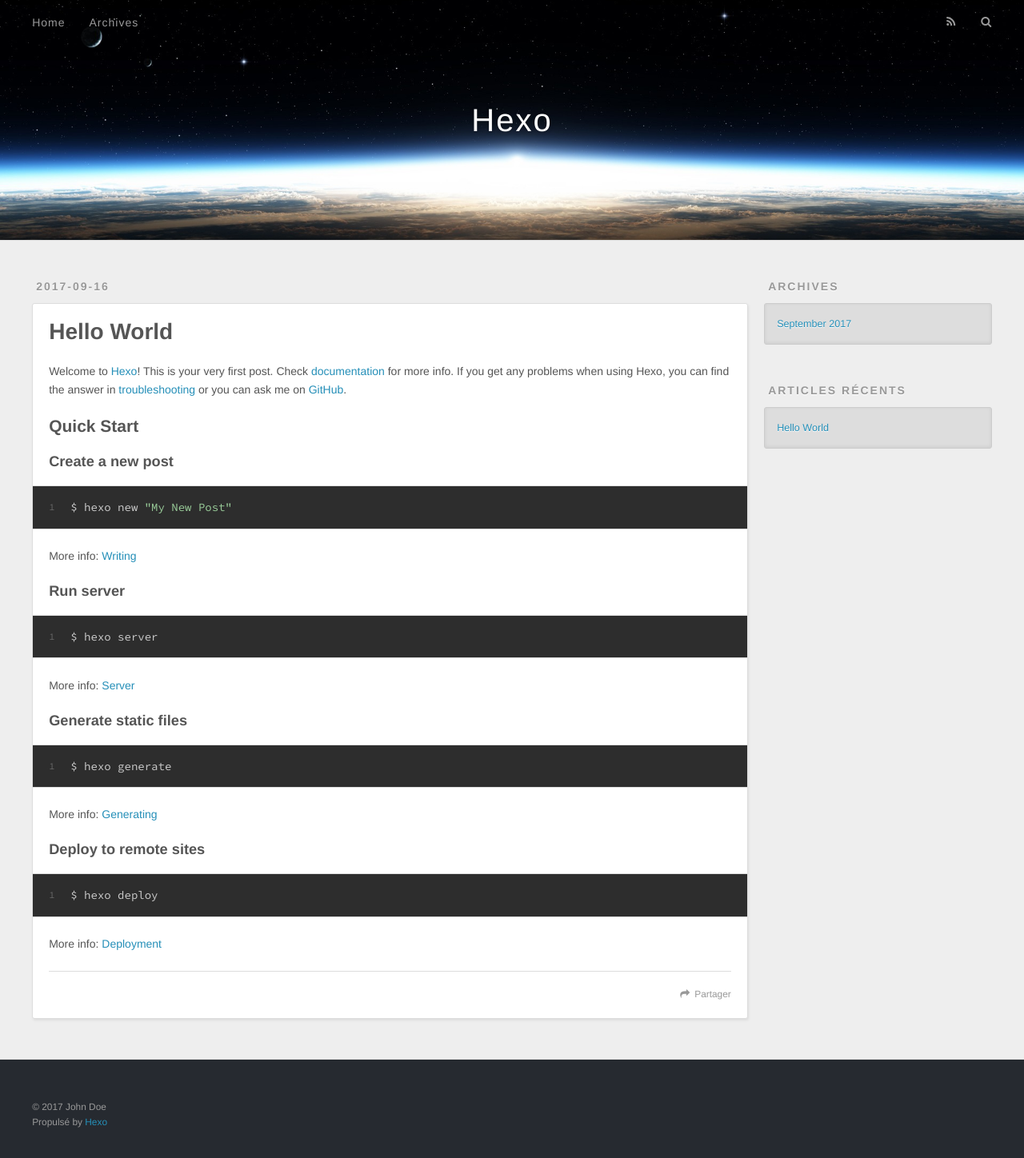
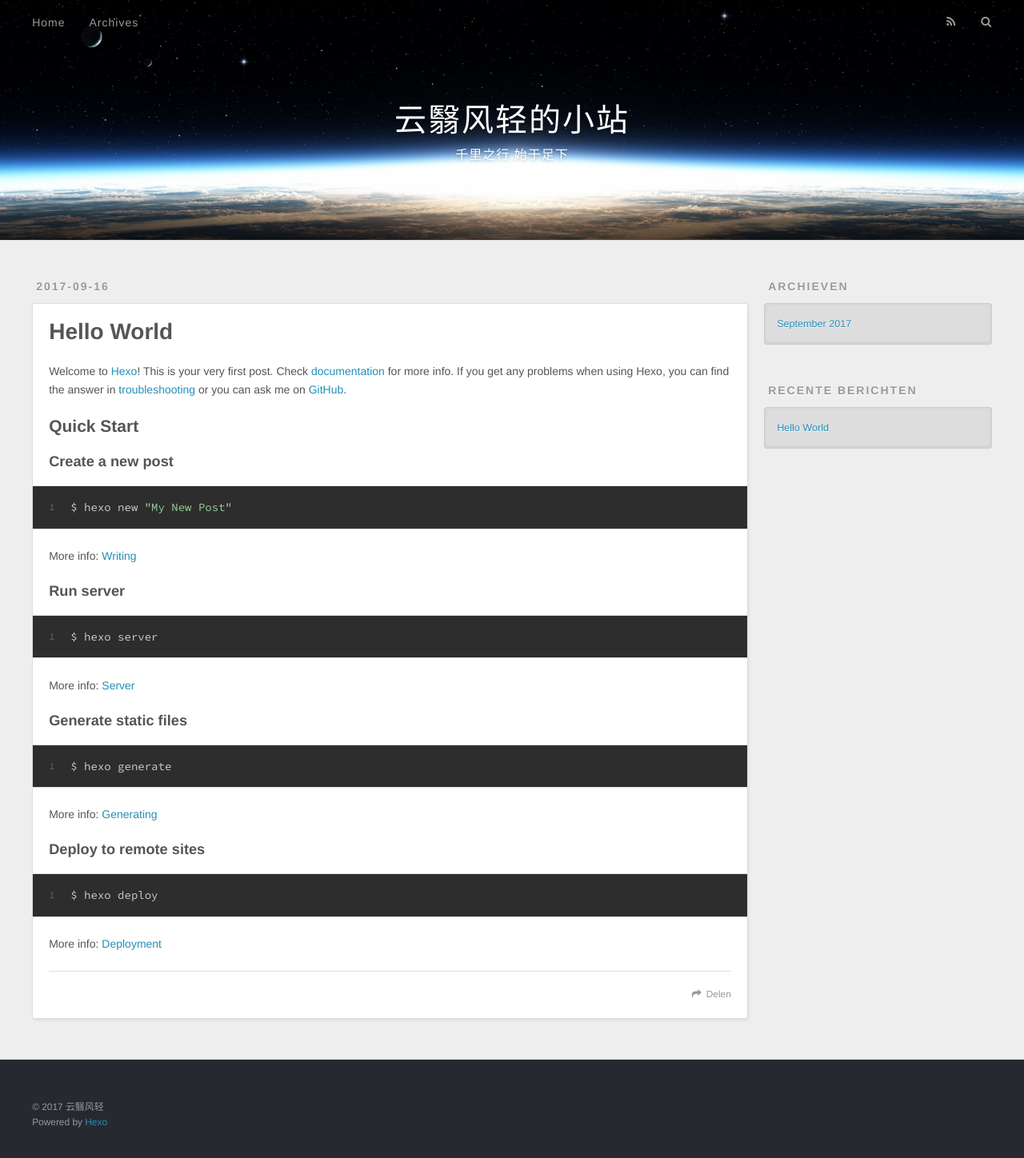
Before and after one commit to ghang/ghang.github.io, a plain HTML site: page index.html in a window 1280 px wide. Shown: the whole page at 80% size. Drawn offline with nearby package versions, Linux system fonts and the light colour scheme.

Commit message:
Site updated: 2017-09-16 12:01:35

```diff
--- a/index.html
+++ b/index.html
@@ -3,16 +3,19 @@
 <head>
   <meta charset="utf-8">
 
-  <title>Hexo</title>
+  <title>云翳风轻的小站</title>
   <meta name="viewport" content="width=device-width, initial-scale=1, maximum-scale=1">
-  <meta property="og:type" content="website">
-<meta property="og:title" content="Hexo">
-<meta property="og:url" content="http://yoursite.com/index.html">
-<meta property="og:site_name" content="Hexo">
+  <meta name="description" content="平时写的文章都会放在这里,目前计划分为Java,OpenDayLight,Python等几个分类">
+<meta property="og:type" content="website">
+<meta property="og:title" content="云翳风轻的小站">
+<meta property="og:url" content="https://ghang.github.io/index.html">
+<meta property="og:site_name" content="云翳风轻的小站">
+<meta property="og:description" content="平时写的文章都会放在这里,目前计划分为Java,OpenDayLight,Python等几个分类">
 <meta name="twitter:card" content="summary">
-<meta name="twitter:title" content="Hexo">
+<meta name="twitter:title" content="云翳风轻的小站">
+<meta name="twitter:description" content="平时写的文章都会放在这里,目前计划分为Java,OpenDayLight,Python等几个分类">
 
-    <link rel="alternate" href="/atom.xml" title="Hexo" type="application/atom+xml">
+    <link rel="alternate" href="/atom.xml" title="云翳风轻的小站" type="application/atom+xml">
 
 
     <link rel="icon" href="/favicon.png">
@@ -33,8 +36,12 @@
   <div id="header-outer" class="outer">
     <div id="header-title" class="inner">
       <h1 id="logo-wrap">
-        <a href="/" id="logo">Hexo</a>
+        <a href="/" id="logo">云翳风轻的小站</a>
       </h1>
+
+        <h2 id="subtitle-wrap">
+          <a href="/" id="subtitle">千里之行,始于足下</a>
+        </h2>
 
     </div>
     <div id="header-inner" class="inner">
@@ -48,12 +55,12 @@
       </nav>
       <nav id="sub-nav">
 
-          <a id="nav-rss-link" class="nav-icon" href="/atom.xml" title="Flux RSS"></a>
+          <a id="nav-rss-link" class="nav-icon" href="/atom.xml" title="RSS Feed"></a>
 
-        <a id="nav-search-btn" class="nav-icon" title="Rechercher"></a>
+        <a id="nav-search-btn" class="nav-icon" title="Zoeken"></a>
       </nav>
       <div id="search-form-wrap">
-        <form action="//google.com/search" method="get" accept-charset="UTF-8" class="search-form"><input type="search" name="q" class="search-form-input" placeholder="Search"><button type="submit" class="search-form-submit">&#xF002;</button><input type="hidden" name="sitesearch" value="http://yoursite.com"></form>
+        <form action="//google.com/search" method="get" accept-charset="UTF-8" class="search-form"><input type="search" name="q" class="search-form-input" placeholder="Search"><button type="submit" class="search-form-submit">&#xF002;</button><input type="hidden" name="sitesearch" value="https://ghang.github.io"></form>
       </div>
     </div>
   </div>
@@ -96,7 +103,7 @@
 
     </div>
     <footer class="article-footer">
-      <a data-url="http://yoursite.com/2017/09/16/hello-world/" data-id="cj7mr40130000uwfiheq5ypg3" class="article-share-link">Partager</a>
+      <a data-url="https://ghang.github.io/2017/09/16/hello-world/" data-id="cj7msd1ss0000fgfiz5ipag17" class="article-share-link">Delen</a>
 
 
     </footer>
@@ -121,7 +128,7 @@
 
 
   <div class="widget-wrap">
-    <h3 class="widget-title">Archives</h3>
+    <h3 class="widget-title">Archieven</h3>
     <div class="widget">
       <ul class="archive-list"><li class="archive-list-item"><a class="archive-list-link" href="/archives/2017/09/">September 2017</a></li></ul>
     </div>
@@ -131,7 +138,7 @@
 
 
   <div class="widget-wrap">
-    <h3 class="widget-title">Articles récents</h3>
+    <h3 class="widget-title">Recente berichten</h3>
     <div class="widget">
       <ul>
 
@@ -151,8 +158,8 @@
 
   <div class="outer">
     <div id="footer-info" class="inner">
-      &copy; 2017 John Doe<br>
-      Propulsé by <a href="http://hexo.io/" target="_blank">Hexo</a>
+      &copy; 2017 云翳风轻<br>
+      Powered by <a href="http://hexo.io/" target="_blank">Hexo</a>
     </div>
   </div>
 </footer>
```
Also changed, not shown: 2017/09/16/hello-world/index.html (+17 -13 lines), archives/2017/09/index.html (+22 -15 lines), archives/2017/index.html (+22 -15 lines), archives/index.html (+22 -15 lines).
